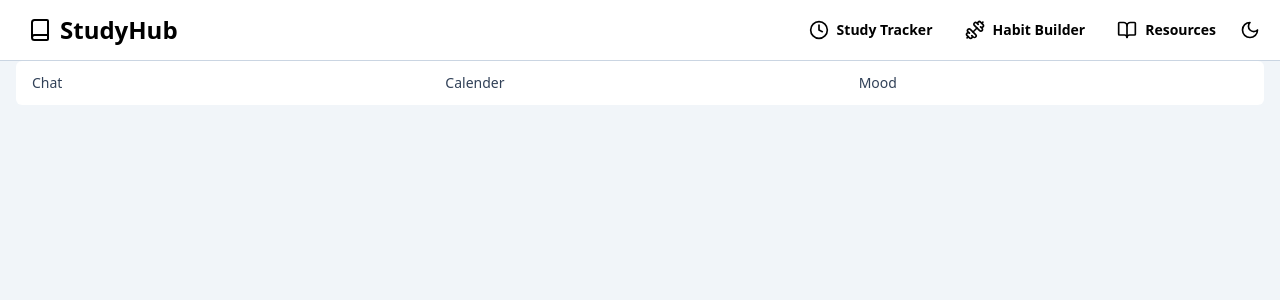
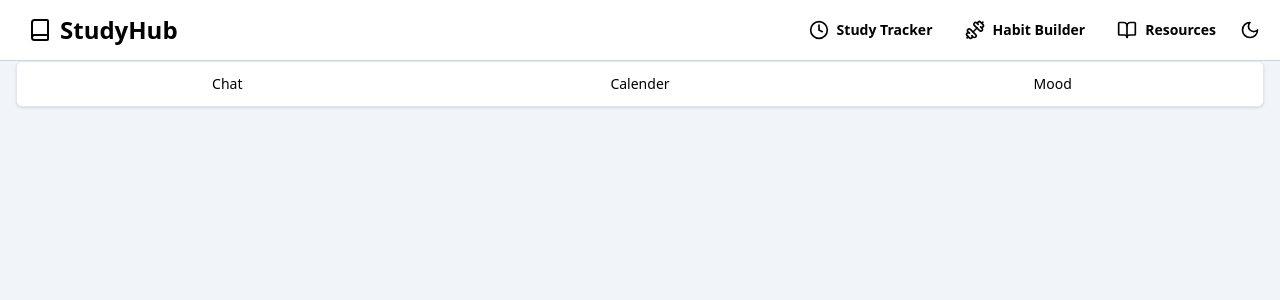
Before and after one commit to RikenMor001/StudyHub, a React (Vite) app: page /habit-builder in a window 1280 px wide. Shown: the top 300 px of the page. Built offline with nearby package versions, Linux system fonts and the light colour scheme.

Commit message:
Update tabs.jsx

```diff
--- a/src/ui/tabs.jsx
+++ b/src/ui/tabs.jsx
@@ -9,7 +9,7 @@ export const TabsList = React.forwardRef(({className, ...props}, ref) => (
     <TabsPrimitive.List
     ref = {ref}
     className={cn(
-        "inline-flex items-center justify-center rounded-md bg-white p-1 text-slate-700 shadoow-lg",
+        "inline-flex items-center justify-center rounded-md bg-white p-1 text-black shadoow-lg border border-slate-200 shadow-sm hover:cursor-pointer",
         className
     )}
     {...props}
@@ -22,7 +22,7 @@ export const TabsTrigger = React.forwardRef(({className, ...props}, ref) => (
     <TabsPrimitive.List
     ref = {ref}
     className={cn(
-        "inline-flex items-center jusitfy-center roundedn-md px-3 py-2 text-sm font-medium text-slate-700 whitespace-nowrap",
+        "inline-flex items-center justify-center whitespace-nowrap rounded-sm px-3 py-2",
         className
     )}
     {...props}
@@ -35,7 +35,7 @@ export const TabsContent = React.forwardRef(({className, ...props}, ref) => (
     <TabsPrimitive.List
     ref = {ref}
     className={cn(
-        "",
+        "inline-flex items-center justify-center whitespace-nowrap rounded-sm px-3 py-2",
         className
     )}
     {...props}
```
